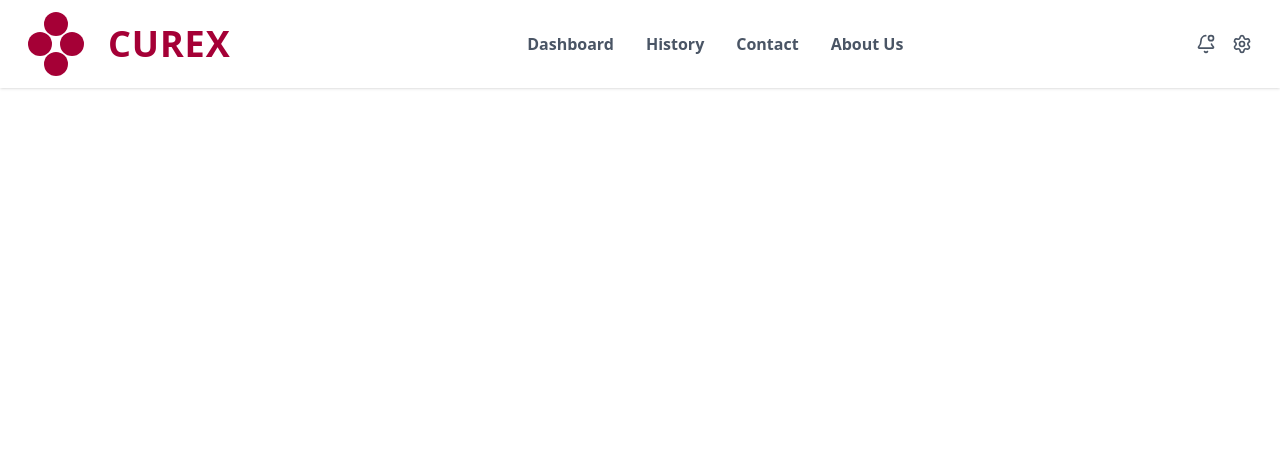
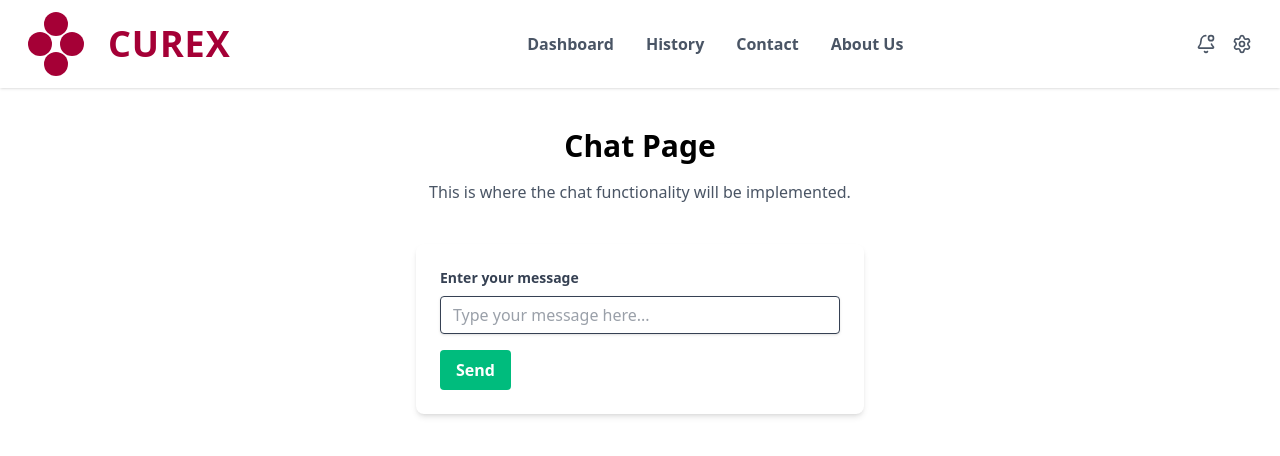
Before and after one commit to 8972-amick/CUREX, a React (Vite) app in the folder Frontend/: page /chat in a window 1280 px wide. Shown: the top 456 px of the page. Built offline with nearby package versions, Linux system fonts and the light colour scheme.

Commit message:
chat UI created

```diff
--- a/Frontend/src/App.jsx
+++ b/Frontend/src/App.jsx
@@ -9,6 +9,7 @@ import AboutUs from "./pages/aboutUs.jsx";
 import BookAppointment from './pages/BookAppointmnet.jsx';
 import MyAppointments from './pages/MyAppointmnets.jsx';
 import DoctorDashboard from './pages/DoctorDashboard.jsx'
+import Chat from './pages/chat.jsx';
 
 const App = () => {
   return (
@@ -23,6 +24,8 @@ const App = () => {
         <Route path="/book" element={<BookAppointment />} />
         <Route path="/my-appointments" element={<MyAppointments />} />
         <Route path="/doctor" element={<DoctorDashboard />} />
+        <Route path="/chat" element={<Chat  />} />
+
       </Routes>
 
     </>
--- a/Frontend/src/pages/chat.jsx
+++ b/Frontend/src/pages/chat.jsx
@@ -0,0 +1,48 @@
+import React , {useState}from 'react'
+
+const chat = () => {
+    const [message, setMessage] = useState('');
+
+    const handleSendMessage = () => {
+        console.log("Sending message:", message);
+        setMessage('');
+    };
+
+  return (
+    <div>
+        <h1 className='text-3xl font-bold text-center mt-10'>Chat Page</h1>
+        <p className='text-center mt-4 text-gray-600'>This is where the chat functionality will be implemented.</p>
+            <div className="flex items-center justify-center mt-10">
+                <div className="w-full max-w-md">
+                    <div className="bg-white shadow-md rounded-lg p-6">
+                        <div className="mb-4">
+                            <label className="block text-gray-700 text-sm font-bold mb-2" htmlFor="message">
+                                Enter your message
+                            </label>
+                            <input
+
+                                className="shadow appearance-none border rounded w-full py-2 px-3 text-gray-700 leading-tight focus:outline-none focus:shadow-outline"
+                                id="message"
+                                type="text"
+                                value= {message}
+                                onChange={(e) => setMessage(e.target.value)}
+                                placeholder="Type your message here..."
+                            />
+                        </div>
+                        <div className="flex items-center justify-between">
+                            <button
+                            onClick={handleSendMessage}
+                                className="bg-emerald-500 hover:bg-emerald-600 text-white font-bold py-2 px-4 rounded focus:outline-none focus:shadow-outline"
+                                type="button"
+                            >
+                                Send
+                            </button>
+                        </div>
+                    </div>
+                </div>
+            </div>
+    </div>
+  )
+}
+
+export default chat
```
